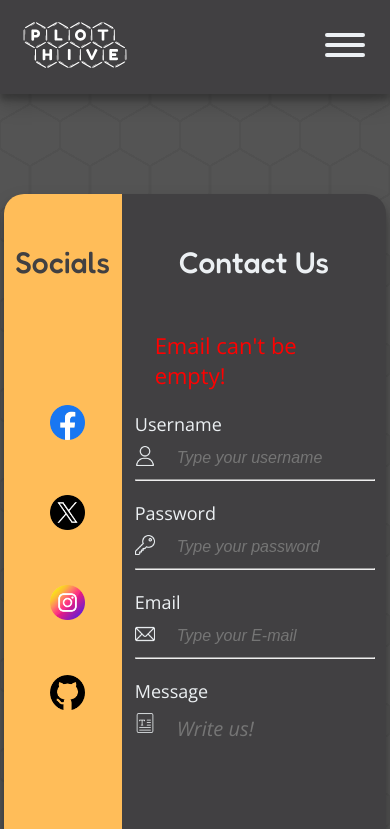
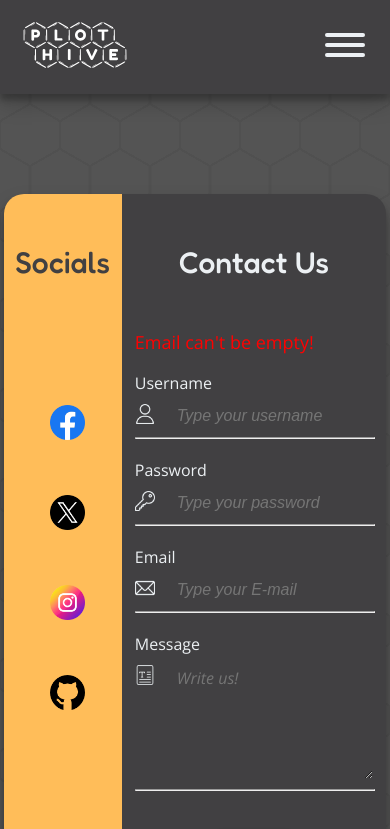
Before and after one commit to Jonasi-Deetens/PlotHive, a React (Vite) app in the folder client/: page /Contact in a window 390 px wide. Shown: the top 829 px of the page. Built offline with nearby package versions, Linux system fonts and the light colour scheme.

Commit message:
Style: error message field width fix

```diff
--- a/client/src/assets/styles/pages/contact/contact.css
+++ b/client/src/assets/styles/pages/contact/contact.css
@@ -1012,6 +1012,9 @@ body div#root main.contact-page div.contact-wrapper div.contact-container form d
   body div#root main.contact-page div.contact-wrapper div.contact-container h2.contact-title {
     font-size: 30px;
   }
+  body div#root main.contact-page div.contact-wrapper div.contact-container div.errors {
+    width: 90%;
+  }
   body div#root main.contact-page div.contact-wrapper div.contact-container div.errors p.error-message {
     font-size: 22px;
   }
@@ -1057,4 +1060,58 @@ body div#root main.contact-page div.contact-wrapper div.contact-container form d
   body div#root main.contact-page div.contact-wrapper div.social-media-container ul.socials-list li a img {
     height: 35px;
   }
+  body div#root main.contact-page div.contact-wrapper div.contact-container h2.contact-title {
+    font-size: 30px;
+  }
+  body div#root main.contact-page div.contact-wrapper div.contact-container div.errors p.error-message {
+    font-size: 18px;
+  }
+  body div#root main.contact-page div.contact-wrapper div.contact-container form {
+    width: 90%;
+  }
+  body div#root main.contact-page div.contact-wrapper div.contact-container form div label {
+    font-size: 16px;
+  }
+  body div#root main.contact-page div.contact-wrapper div.contact-container form div div img {
+    height: 20px;
+  }
+  body div#root main.contact-page div.contact-wrapper div.contact-container form div div input {
+    font-size: 18px;
+  }
+  body div#root main.contact-page div.contact-wrapper div.contact-container form div div input::-moz-placeholder {
+    font-style: italic;
+    font-size: 16px;
+  }
+  body div#root main.contact-page div.contact-wrapper div.contact-container form div div input::placeholder {
+    font-style: italic;
+    font-size: 16px;
+  }
+  body div#root main.contact-page div.contact-wrapper div.contact-container form div.message div.message-input textarea {
+    width: 100%;
+    border: none;
+    background-color: #414042;
+    resize: vertical;
+    font-size: 16px;
+    color: #ecf0f3;
+    font-family: "Open Sans", sans-serif;
+  }
+  body div#root main.contact-page div.contact-wrapper div.contact-container form div.message div.message-input textarea:focus {
+    outline: none;
+    border-color: transparent;
+    border-bottom: 2px solid #ffbd59;
+  }
+  body div#root main.contact-page div.contact-wrapper div.contact-container form div.message div.message-input textarea::-moz-placeholder {
+    font-size: 16px;
+    font-style: italic;
+  }
+  body div#root main.contact-page div.contact-wrapper div.contact-container form div.message div.message-input textarea::placeholder {
+    font-size: 16px;
+    font-style: italic;
+  }
+  body div#root main.contact-page div.contact-wrapper div.contact-container form button.contact-btn {
+    font-size: 16px;
+  }
+  body div#root main.contact-page div.contact-wrapper div.contact-container form div.question p {
+    font-size: 12px;
+  }
 }/*# sourceMappingURL=contact.css.map */
--- a/client/src/assets/styles/pages/contact/contact.scss
+++ b/client/src/assets/styles/pages/contact/contact.scss
@@ -178,6 +178,7 @@ body {
               font-size: 30px;
             }
             div.errors {
+              width: 90%;
               p.error-message {
                 font-size: 22px;
               }
@@ -240,6 +241,66 @@ body {
               }
             }
           }
+          div.contact-container {
+            h2.contact-title {
+              font-size: 30px;
+            }
+            div.errors {
+              p.error-message {
+                font-size: 18px;
+              }
+            }
+            form {
+              width: 90%;
+              div {
+                label {
+                  font-size: 16px;
+                }
+                div {
+                  img {
+                    height: 20px;
+                  }
+                  input {
+                    font-size: 18px;
+                  }
+                  input::placeholder {
+                    font-style: italic;
+                    font-size: 16px;
+                  }
+                }
+              }
+              div.message {
+                div.message-input {
+                  textarea {
+                    width: 100%;
+                    border: none;
+                    background-color: $background-dark;
+                    resize: vertical;
+                    font-size: 16px;
+                    color: $fontcolor;
+                    font-family: $sans-font;
+                  }
+                  textarea:focus {
+                    outline: none;
+                    border-color: transparent;
+                    border-bottom: 2px solid $main;
+                  }
+                  textarea::placeholder {
+                    font-size: 16px;
+                    font-style: italic;
+                  }
+                }
+              }
+              button.contact-btn {
+                font-size: 16px;
+              }
+              div.question {
+                p {
+                  font-size: 12px;
+                }
+              }
+            }
+          }
         }
       }
     }
```
Also changed, not shown: 1 other file (tests, documents, lock files or other folders).
